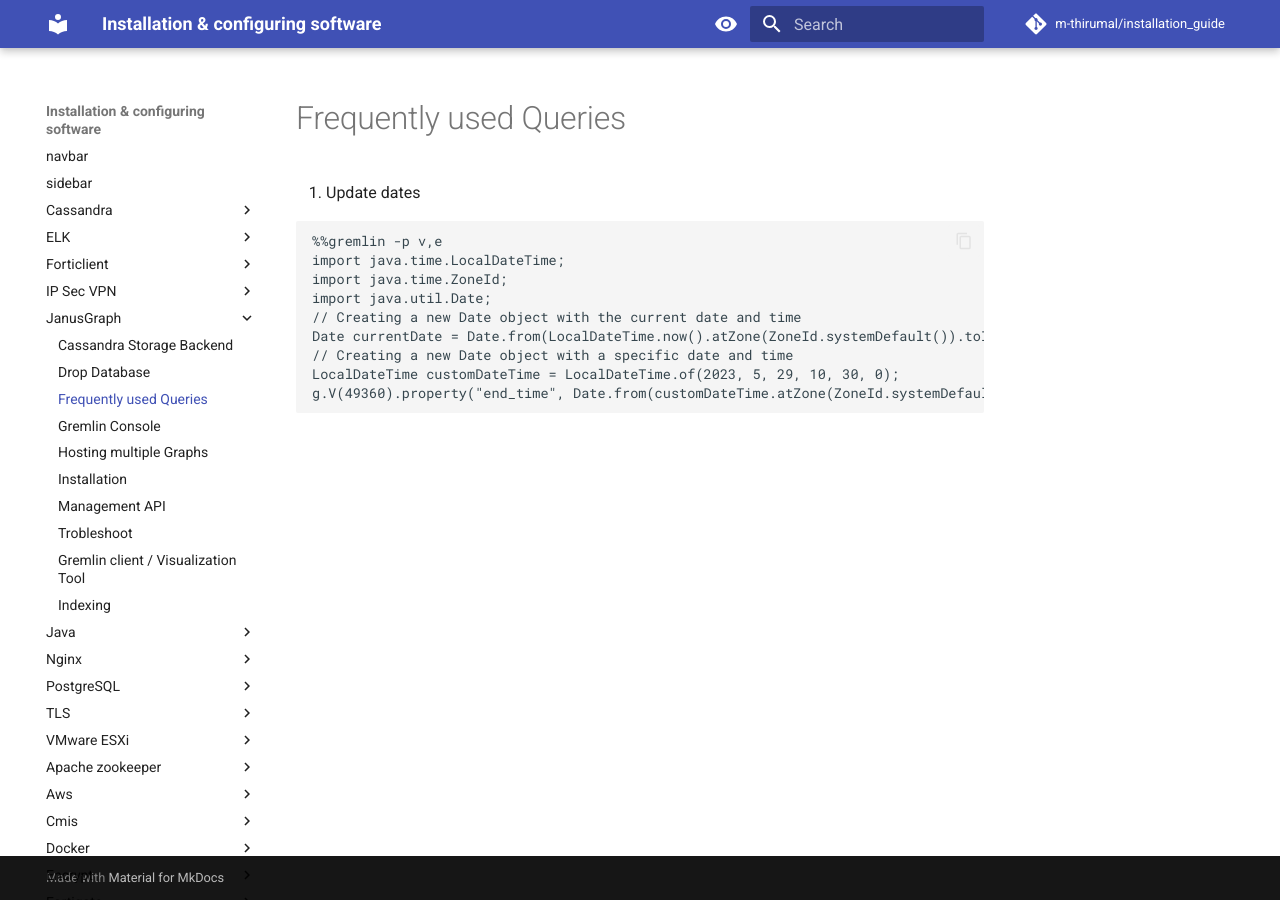
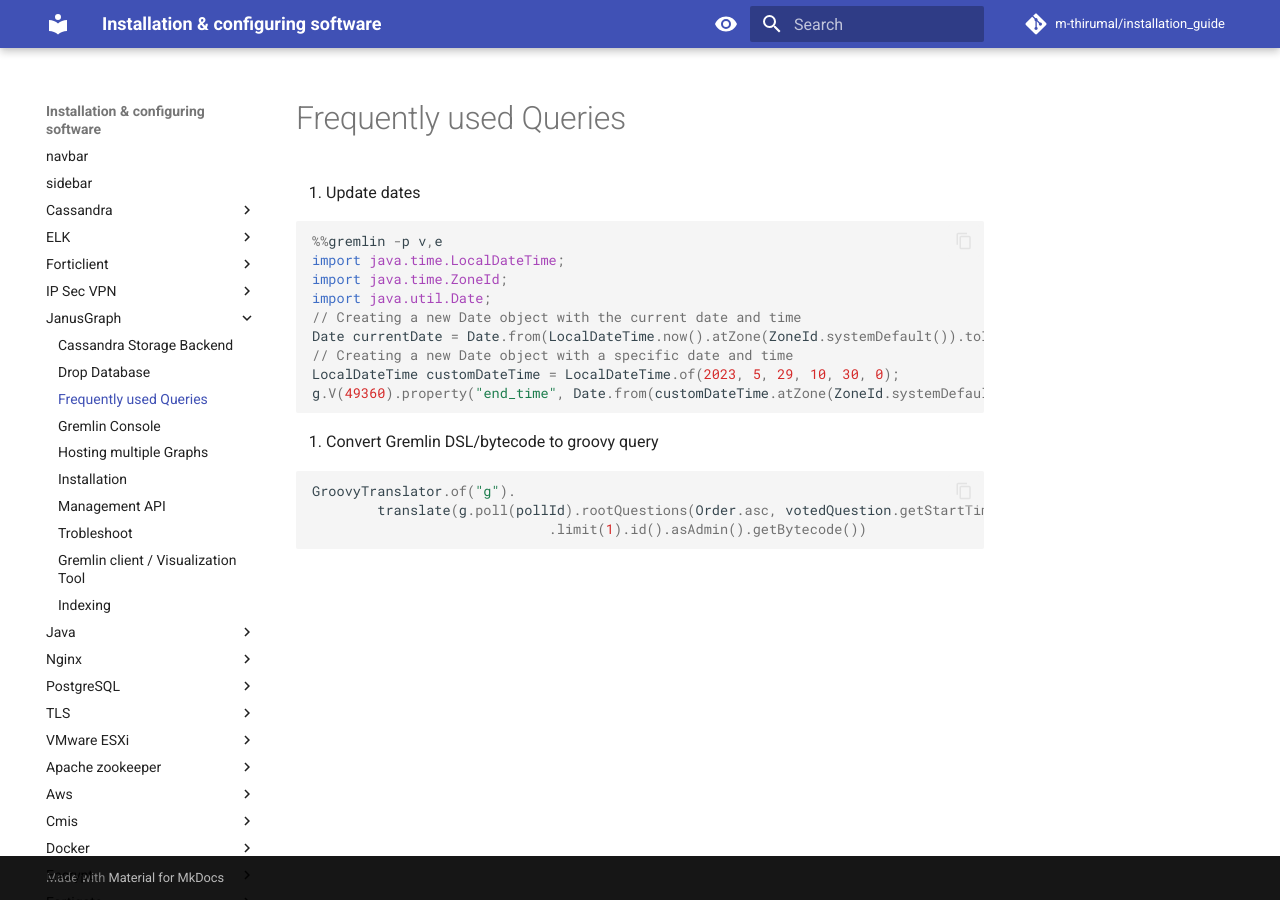
Before and after one commit to m-thirumal/installation_guide, an MkDocs documentation site: the page built from docs/JanusGraph/Frequently Used Query.md, in a window 1280 px wide. Built offline with MkDocs 1.6.1 and Material for MkDocs 9.7.7, drawn with Linux system fonts in a browser that asks for light colours; comment, search, counter and statistics services are not loaded.

Commit message:
Update Frequently Used Query.md

````diff
--- a/docs/JanusGraph/Frequently Used Query.md
+++ b/docs/JanusGraph/Frequently Used Query.md
@@ -2,7 +2,7 @@
 
 1. Update dates
 
-```
+```java
 %%gremlin -p v,e
 import java.time.LocalDateTime;
 import java.time.ZoneId;
@@ -13,3 +13,11 @@
 LocalDateTime customDateTime = LocalDateTime.of(2023, 5, 29, 10, 30, 0);
 g.V(49360).property("end_time", Date.from(customDateTime.atZone(ZoneId.systemDefault()).toInstant()))
 ```
+
+2. Convert Gremlin DSL/bytecode to groovy query
+
+```java
+GroovyTranslator.of("g").
+		translate(g.poll(pollId).rootQuestions(Order.asc, votedQuestion.getStartTime())
+							 .limit(1).id().asAdmin().getBytecode())
+```
````
